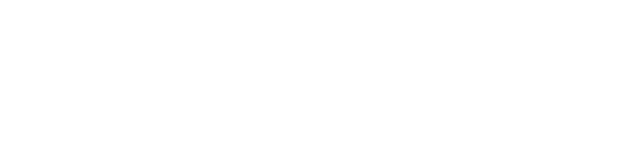
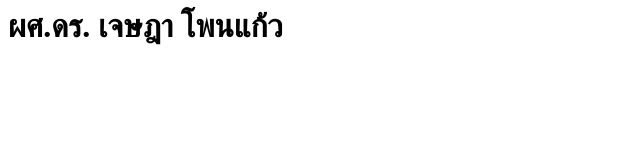
Before and after one commit to iammrandroid/testConFlict, a plain HTML site: page index.html in a window 1280 px wide. Shown: the whole page, without its empty margins (0-640 px from the left). Drawn offline with Linux system fonts and the light colour scheme.

Commit message:
add first name

```diff
--- a/index.html
+++ b/index.html
@@ -3,6 +3,6 @@
 		<TITLE>ประวัติผู้สอนและนักศึกษา</TITLE>
 	</HEAD>
 	<BODY>
-
+	    <H1>ผศ.ดร. เจษฎา โพนแก้ว</H1>
 	</BODY>
 </HTML>
```
